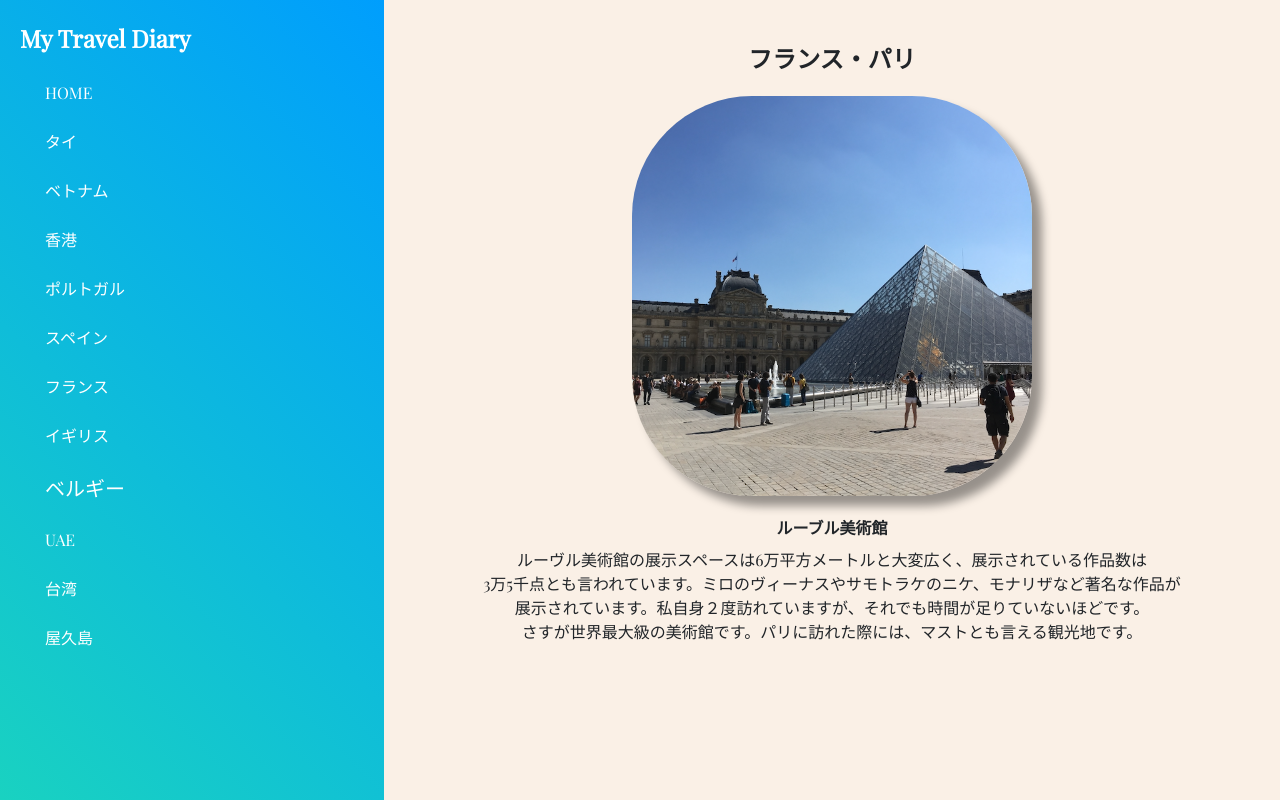
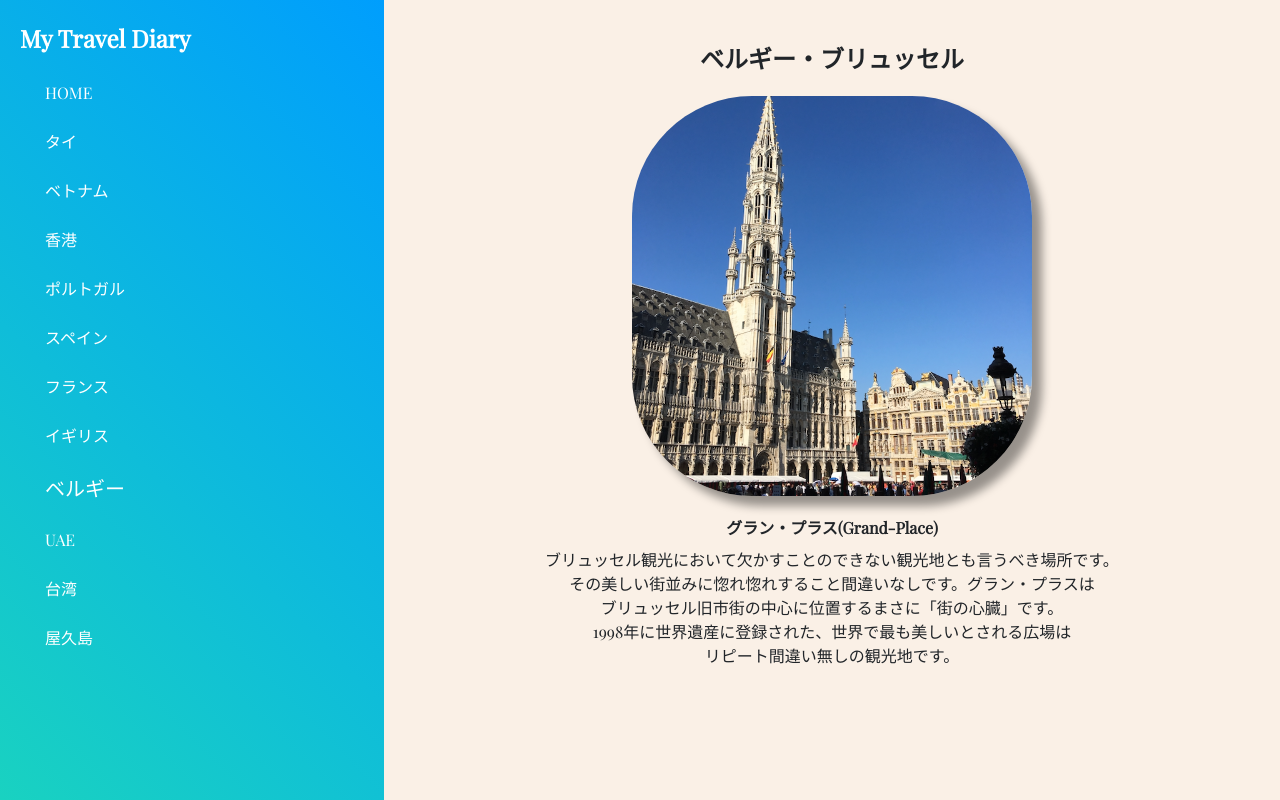
Before and after one commit to sukemaru-injp/my-travel, a Vue app: page /belgium in a window 1280 px wide. Shown: the top 800 px of the page. Built offline with nearby package versions, Linux system fonts and the light colour scheme.

Commit message:
ベルギー

```diff
--- a/src/views/Belgium.vue
+++ b/src/views/Belgium.vue
@@ -1,24 +1,25 @@
 <template>
   <div id="content">
     <section class="sec">
-      <h2 class="sec__title">フランス・パリ</h2>
+      <h2 class="sec__title">ベルギー・ブリュッセル</h2>
       <div class="content appear up">
         <div class="content__img item">
-          <img src="../assets/images/IMG_4364.png" alt="">
+          <img src="../assets/images/IMG_4473.png" alt="">
         </div>
         <h4 class="content__name item">
-          ルーブル美術館
+          グラン・プラス(Grand-Place)
         </h4>
         <p class="content__about item">
-          ルーヴル美術館の展示スペースは6万平方メートルと大変広く、展示されている作品数は<br>
-          3万5千点とも言われています。ミロのヴィーナスやサモトラケのニケ、モナリザなど著名な作品が<br>
-          展示されています。私自身２度訪れていますが、それでも時間が足りていないほどです。<br>
-          さすが世界最大級の美術館です。パリに訪れた際には、マストとも言える観光地です。
+          ブリュッセル観光において欠かすことのできない観光地とも言うべき場所です。<br>
+          その美しい街並みに惚れ惚れすること間違いなしです。グラン・プラスは<br>
+          ブリュッセル旧市街の中心に位置するまさに「街の心臓」です。<br>
+          1998年に世界遺産に登録された、世界で最も美しいとされる広場は<br>
+          リピート間違い無しの観光地です。
         </p>
       </div>
     </section>
         <section class="sec">
-      <h2 class="sec__title">フランス・パリ</h2>
+      <h2 class="sec__title">ベルギー・ブリュッセル</h2>
       <div class="content appear up">
         <div class="content__img item">
           <img src="../assets/images/IMG_4332.png" alt="">
```
Also changed, not shown: src/assets/images/IMG_4473.png (added).
